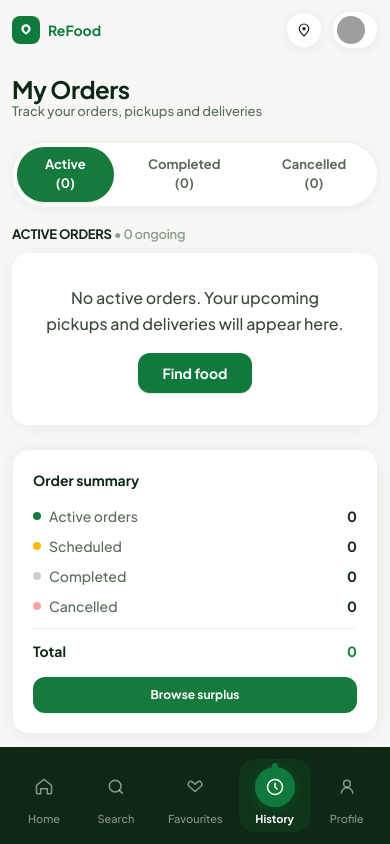
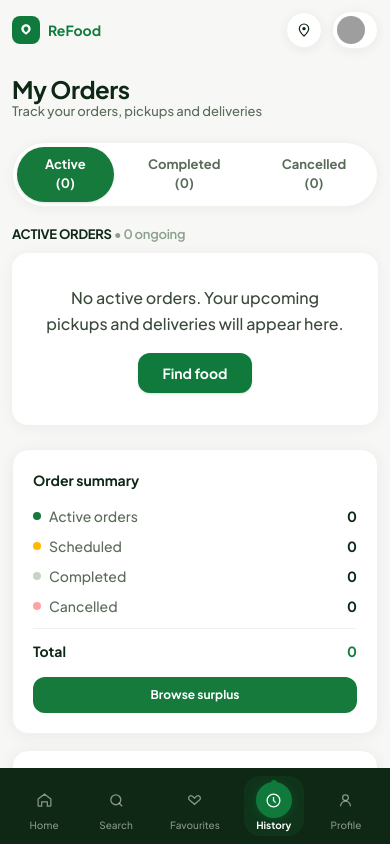
Before and after one commit to semzi/refood, a React (Vite) app: page / in a window 390 px wide. Both pictures are taken after a click on the button 304 px from the left and 30 px from the top of the page. Shown: the top 844 px of the page. Built offline with nearby package versions, Linux system fonts and the light colour scheme; grey boxes are pictures that could not be loaded.

Commit message:
Reduce mobile nav height

```diff
--- a/src/App.jsx
+++ b/src/App.jsx
@@ -136,27 +136,27 @@ function BusinessShell({path, navigate}){
           </main>
         </div>
       </div>
-      <div className="lg:hidden fixed bottom-0 left-0 right-0 bg-[#0f2815] flex justify-around items-center pt-3 pb-[calc(0.75rem+env(safe-area-inset-bottom,0px))] px-2 z-30">
-        <button onClick={()=>navigate("/business")} className="flex flex-col items-center gap-1.5 px-4 py-2 rounded-2xl transition-all" style={{background: active==="overview"?"rgba(15,122,59,0.15)":"transparent"}}>
-          <div className={`relative w-10 h-10 rounded-full flex items-center justify-center transition-all ${active==="overview"?"bg-[#0f7a3b] text-white shadow-[0_2px_12px_rgba(15,122,59,0.4)]":"text-white/50"}`}>
-            <IconGrid size={20}/>
-            {active==="overview" && <span className="absolute -top-1 left-1/2 -translate-x-1/2 w-1.5 h-1.5 bg-[#0f7a3b] rounded-full"></span>}
-          </div>
-          <span className={`text-[11px] leading-none ${active==="overview"?"font-bold text-white":"font-medium text-white/50"}`}>Overview</span>
+      <div className="lg:hidden fixed bottom-0 left-0 right-0 bg-[#0f2815] flex justify-around items-center pt-2 pb-[calc(0.5rem+env(safe-area-inset-bottom,0px))] px-2 z-30">
+        <button onClick={()=>navigate("/business")} className="flex flex-col items-center gap-0.5 px-3 py-1.5 rounded-2xl transition-all" style={{background: active==="overview"?"rgba(15,122,59,0.15)":"transparent"}}>
+          <div className={`relative w-9 h-9 rounded-full flex items-center justify-center transition-all ${active==="overview"?"bg-[#0f7a3b] text-white shadow-[0_2px_10px_rgba(15,122,59,0.35)]":"text-white/50"}`}>
+            <IconGrid size={17}/>
+            {active==="overview" && <span className="absolute -top-0.5 left-1/2 -translate-x-1/2 w-1.5 h-1.5 bg-[#0f7a3b] rounded-full"></span>}
+          </div>
+          <span className={`text-[10px] leading-none ${active==="overview"?"font-bold text-white":"font-medium text-white/50"}`}>Overview</span>
         </button>
-        <button onClick={()=>navigate("/business/listings")} className="flex flex-col items-center gap-1.5 px-4 py-2 rounded-2xl transition-all" style={{background: active==="listings"?"rgba(15,122,59,0.15)":"transparent"}}>
-          <div className={`relative w-10 h-10 rounded-full flex items-center justify-center transition-all ${active==="listings"?"bg-[#0f7a3b] text-white shadow-[0_2px_12px_rgba(15,122,59,0.4)]":"text-white/50"}`}>
-            <IconStore size={20}/>
-            {active==="listings" && <span className="absolute -top-1 left-1/2 -translate-x-1/2 w-1.5 h-1.5 bg-[#0f7a3b] rounded-full"></span>}
-          </div>
-          <span className={`text-[11px] leading-none ${active==="listings"?"font-bold text-white":"font-medium text-white/50"}`}>Listings</span>
+        <button onClick={()=>navigate("/business/listings")} className="flex flex-col items-center gap-0.5 px-3 py-1.5 rounded-2xl transition-all" style={{background: active==="listings"?"rgba(15,122,59,0.15)":"transparent"}}>
+          <div className={`relative w-9 h-9 rounded-full flex items-center justify-center transition-all ${active==="listings"?"bg-[#0f7a3b] text-white shadow-[0_2px_10px_rgba(15,122,59,0.35)]":"text-white/50"}`}>
+            <IconStore size={17}/>
+            {active==="listings" && <span className="absolute -top-0.5 left-1/2 -translate-x-1/2 w-1.5 h-1.5 bg-[#0f7a3b] rounded-full"></span>}
+          </div>
+          <span className={`text-[10px] leading-none ${active==="listings"?"font-bold text-white":"font-medium text-white/50"}`}>Listings</span>
         </button>
-        <button onClick={()=>navigate("/business/orders")} className="flex flex-col items-center gap-1.5 px-4 py-2 rounded-2xl transition-all" style={{background: active==="orders"?"rgba(15,122,59,0.15)":"transparent"}}>
-          <div className={`relative w-10 h-10 rounded-full flex items-center justify-center transition-all ${active==="orders"?"bg-[#0f7a3b] text-white shadow-[0_2px_12px_rgba(15,122,59,0.4)]":"text-white/50"}`}>
-            <IconClipboard size={20}/>
-            {active==="orders" && <span className="absolute -top-1 left-1/2 -translate-x-1/2 w-1.5 h-1.5 bg-[#0f7a3b] rounded-full"></span>}
-          </div>
-          <span className={`text-[11px] leading-none ${active==="orders"?"font-bold text-white":"font-medium text-white/50"}`}>Orders</span>
+        <button onClick={()=>navigate("/business/orders")} className="flex flex-col items-center gap-0.5 px-3 py-1.5 rounded-2xl transition-all" style={{background: active==="orders"?"rgba(15,122,59,0.15)":"transparent"}}>
+          <div className={`relative w-9 h-9 rounded-full flex items-center justify-center transition-all ${active==="orders"?"bg-[#0f7a3b] text-white shadow-[0_2px_10px_rgba(15,122,59,0.35)]":"text-white/50"}`}>
+            <IconClipboard size={17}/>
+            {active==="orders" && <span className="absolute -top-0.5 left-1/2 -translate-x-1/2 w-1.5 h-1.5 bg-[#0f7a3b] rounded-full"></span>}
+          </div>
+          <span className={`text-[10px] leading-none ${active==="orders"?"font-bold text-white":"font-medium text-white/50"}`}>Orders</span>
         </button>
       </div>
     </div>
@@ -369,46 +369,46 @@ function CustomerShell(){
         </aside>
         <div className="flex-1 min-w-0 w-full overflow-hidden">
           <TopBar />
-          <main className="px-3 sm:px-4 lg:px-8 py-4 sm:py-6 lg:py-8 pb-32 sm:pb-24 lg:pb-8 max-w-[1100px] mx-auto w-full">
+          <main className="px-3 sm:px-4 lg:px-8 py-4 sm:py-6 lg:py-8 pb-28 sm:pb-24 lg:pb-8 max-w-[1100px] mx-auto w-full">
             <RouterView />
           </main>
         </div>
       </div>
-      <div className="lg:hidden fixed bottom-0 left-0 right-0 bg-[#0f2815] flex justify-around items-center pt-3 pb-[calc(0.75rem+env(safe-area-inset-bottom,0px))] px-2 z-30">
-        <button onClick={()=>navigate("home")} className="flex flex-col items-center gap-1.5 px-4 py-2 rounded-2xl transition-all" style={{background: route.name==="home"?"rgba(15,122,59,0.15)":"transparent"}}>
-          <div className={`relative w-10 h-10 rounded-full flex items-center justify-center transition-all ${route.name==="home"?"bg-[#0f7a3b] text-white shadow-[0_2px_12px_rgba(15,122,59,0.4)]":"text-white/50"}`}>
-            <IconHome size={route.name==="home"?22:20} className={route.name==="home"?"fill-current":""}/>
-            {route.name==="home" && <span className="absolute -top-1 left-1/2 -translate-x-1/2 w-1.5 h-1.5 bg-[#0f7a3b] rounded-full"></span>}
-          </div>
-          <span className={`text-[11px] leading-none ${route.name==="home"?"font-bold text-white":"font-medium text-white/50"}`}>Home</span>
+      <div className="lg:hidden fixed bottom-0 left-0 right-0 bg-[#0f2815] flex justify-around items-center pt-2 pb-[calc(0.5rem+env(safe-area-inset-bottom,0px))] px-2 z-30">
+        <button onClick={()=>navigate("home")} className="flex flex-col items-center gap-0.5 px-3 py-1.5 rounded-2xl transition-all" style={{background: route.name==="home"?"rgba(15,122,59,0.15)":"transparent"}}>
+          <div className={`relative w-9 h-9 rounded-full flex items-center justify-center transition-all ${route.name==="home"?"bg-[#0f7a3b] text-white shadow-[0_2px_10px_rgba(15,122,59,0.35)]":"text-white/50"}`}>
+            <IconHome size={route.name==="home"?19:17} className={route.name==="home"?"fill-current":""}/>
+            {route.name==="home" && <span className="absolute -top-0.5 left-1/2 -translate-x-1/2 w-1.5 h-1.5 bg-[#0f7a3b] rounded-full"></span>}
+          </div>
+          <span className={`text-[10px] leading-none ${route.name==="home"?"font-bold text-white":"font-medium text-white/50"}`}>Home</span>
         </button>
-        <button onClick={()=>navigate("browse")} className="flex flex-col items-center gap-1.5 px-4 py-2 rounded-2xl transition-all" style={{background: route.name==="browse"?"rgba(15,122,59,0.15)":"transparent"}}>
-          <div className={`relative w-10 h-10 rounded-full flex items-center justify-center transition-all ${route.name==="browse"?"bg-[#0f7a3b] text-white shadow-[0_2px_12px_rgba(15,122,59,0.4)]":"text-white/50"}`}>
-            <IconSearch size={20}/>
-            {route.name==="browse" && <span className="absolute -top-1 left-1/2 -translate-x-1/2 w-1.5 h-1.5 bg-[#0f7a3b] rounded-full"></span>}
-          </div>
-          <span className={`text-[11px] leading-none ${route.name==="browse"?"font-bold text-white":"font-medium text-white/50"}`}>Search</span>
+        <button onClick={()=>navigate("browse")} className="flex flex-col items-center gap-0.5 px-3 py-1.5 rounded-2xl transition-all" style={{background: route.name==="browse"?"rgba(15,122,59,0.15)":"transparent"}}>
+          <div className={`relative w-9 h-9 rounded-full flex items-center justify-center transition-all ${route.name==="browse"?"bg-[#0f7a3b] text-white shadow-[0_2px_10px_rgba(15,122,59,0.35)]":"text-white/50"}`}>
+            <IconSearch size={17}/>
+            {route.name==="browse" && <span className="absolute -top-0.5 left-1/2 -translate-x-1/2 w-1.5 h-1.5 bg-[#0f7a3b] rounded-full"></span>}
+          </div>
+          <span className={`text-[10px] leading-none ${route.name==="browse"?"font-bold text-white":"font-medium text-white/50"}`}>Search</span>
         </button>
-        <button onClick={()=>navigate("favorites")} className="flex flex-col items-center gap-1.5 px-4 py-2 rounded-2xl transition-all" style={{background: route.name==="favorites"?"rgba(15,122,59,0.15)":"transparent"}}>
-          <div className={`relative w-10 h-10 rounded-full flex items-center justify-center transition-all ${route.name==="favorites"?"bg-[#0f7a3b] text-white shadow-[0_2px_12px_rgba(15,122,59,0.4)]":"text-white/50"}`}>
-            <IconHeart size={20} filled={route.name==="favorites"}/>
-            {route.name==="favorites" && <span className="absolute -top-1 left-1/2 -translate-x-1/2 w-1.5 h-1.5 bg-[#0f7a3b] rounded-full"></span>}
-          </div>
-          <span className={`text-[11px] leading-none ${route.name==="favorites"?"font-bold text-white":"font-medium text-white/50"}`}>Favourites</span>
+        <button onClick={()=>navigate("favorites")} className="flex flex-col items-center gap-0.5 px-3 py-1.5 rounded-2xl transition-all" style={{background: route.name==="favorites"?"rgba(15,122,59,0.15)":"transparent"}}>
+          <div className={`relative w-9 h-9 rounded-full flex items-center justify-center transition-all ${route.name==="favorites"?"bg-[#0f7a3b] text-white shadow-[0_2px_10px_rgba(15,122,59,0.35)]":"text-white/50"}`}>
+            <IconHeart size={17} filled={route.name==="favorites"}/>
+            {route.name==="favorites" && <span className="absolute -top-0.5 left-1/2 -translate-x-1/2 w-1.5 h-1.5 bg-[#0f7a3b] rounded-full"></span>}
+          </div>
+          <span className={`text-[10px] leading-none ${route.name==="favorites"?"font-bold text-white":"font-medium text-white/50"}`}>Favourites</span>
         </button>
-        <button onClick={()=>navigate("orders")} className="flex flex-col items-center gap-1.5 px-4 py-2 rounded-2xl transition-all" style={{background: ["orders","orderDetail","trackOrder"].includes(route.name)?"rgba(15,122,59,0.15)":"transparent"}}>
-          <div className={`relative w-10 h-10 rounded-full flex items-center justify-center transition-all ${["orders","orderDetail","trackOrder"].includes(route.name)?"bg-[#0f7a3b] text-white shadow-[0_2px_12px_rgba(15,122,59,0.4)]":"text-white/50"}`}>
-            <IconClock size={20}/>
-            {["orders","orderDetail","trackOrder"].includes(route.name) && <span className="absolute -top-1 left-1/2 -translate-x-1/2 w-1.5 h-1.5 bg-[#0f7a3b] rounded-full"></span>}
-          </div>
-          <span className={`text-[11px] leading-none ${["orders","orderDetail","trackOrder"].includes(route.name)?"font-bold text-white":"font-medium text-white/50"}`}>History</span>
+        <button onClick={()=>navigate("orders")} className="flex flex-col items-center gap-0.5 px-3 py-1.5 rounded-2xl transition-all" style={{background: ["orders","orderDetail","trackOrder"].includes(route.name)?"rgba(15,122,59,0.15)":"transparent"}}>
+          <div className={`relative w-9 h-9 rounded-full flex items-center justify-center transition-all ${["orders","orderDetail","trackOrder"].includes(route.name)?"bg-[#0f7a3b] text-white shadow-[0_2px_10px_rgba(15,122,59,0.35)]":"text-white/50"}`}>
+            <IconClock size={17}/>
+            {["orders","orderDetail","trackOrder"].includes(route.name) && <span className="absolute -top-0.5 left-1/2 -translate-x-1/2 w-1.5 h-1.5 bg-[#0f7a3b] rounded-full"></span>}
+          </div>
+          <span className={`text-[10px] leading-none ${["orders","orderDetail","trackOrder"].includes(route.name)?"font-bold text-white":"font-medium text-white/50"}`}>History</span>
         </button>
-        <button onClick={()=>navigate("profile")} className="flex flex-col items-center gap-1.5 px-4 py-2 rounded-2xl transition-all" style={{background: route.name==="profile"?"rgba(15,122,59,0.15)":"transparent"}}>
-          <div className={`relative w-10 h-10 rounded-full flex items-center justify-center transition-all ${route.name==="profile"?"bg-[#0f7a3b] text-white shadow-[0_2px_12px_rgba(15,122,59,0.4)]":"text-white/50"}`}>
-            <IconUser size={20}/>
-            {route.name==="profile" && <span className="absolute -top-1 left-1/2 -translate-x-1/2 w-1.5 h-1.5 bg-[#0f7a3b] rounded-full"></span>}
-          </div>
-          <span className={`text-[11px] leading-none ${route.name==="profile"?"font-bold text-white":"font-medium text-white/50"}`}>Profile</span>
+        <button onClick={()=>navigate("profile")} className="flex flex-col items-center gap-0.5 px-3 py-1.5 rounded-2xl transition-all" style={{background: route.name==="profile"?"rgba(15,122,59,0.15)":"transparent"}}>
+          <div className={`relative w-9 h-9 rounded-full flex items-center justify-center transition-all ${route.name==="profile"?"bg-[#0f7a3b] text-white shadow-[0_2px_10px_rgba(15,122,59,0.35)]":"text-white/50"}`}>
+            <IconUser size={17}/>
+            {route.name==="profile" && <span className="absolute -top-0.5 left-1/2 -translate-x-1/2 w-1.5 h-1.5 bg-[#0f7a3b] rounded-full"></span>}
+          </div>
+          <span className={`text-[10px] leading-none ${route.name==="profile"?"font-bold text-white":"font-medium text-white/50"}`}>Profile</span>
         </button>
       </div>
     </div>
```
